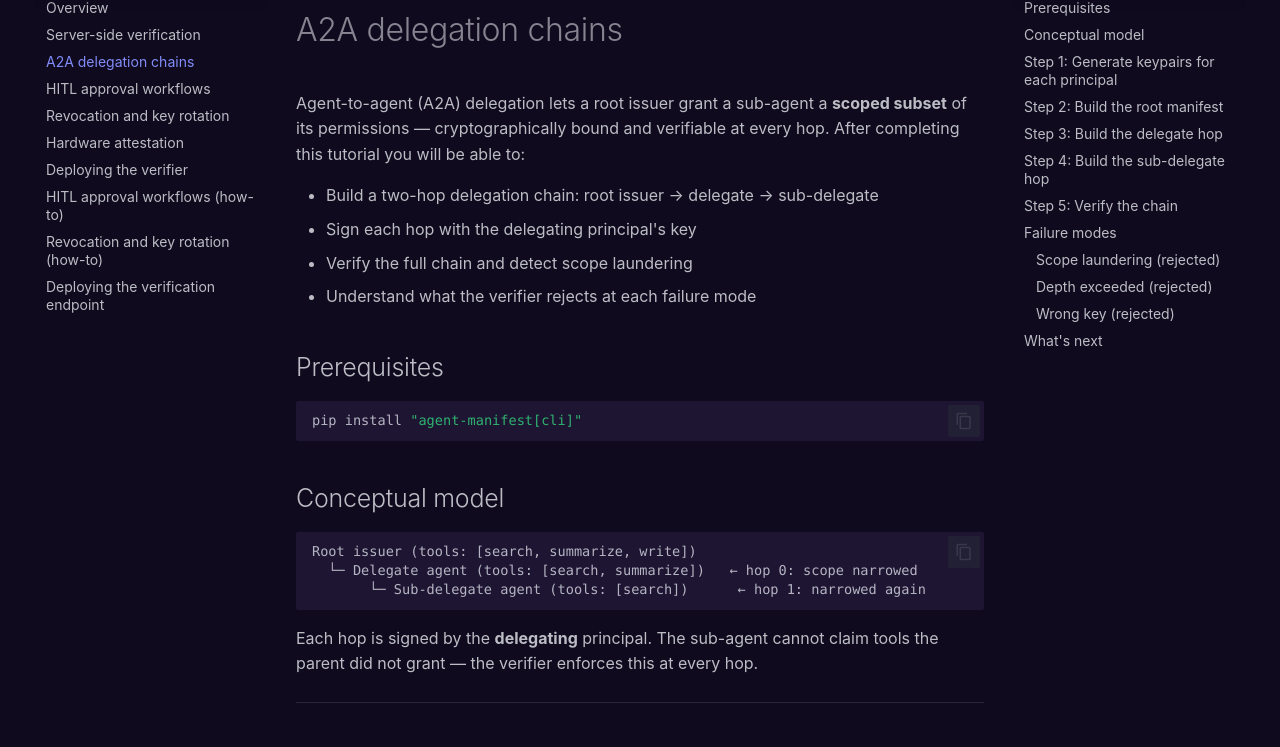
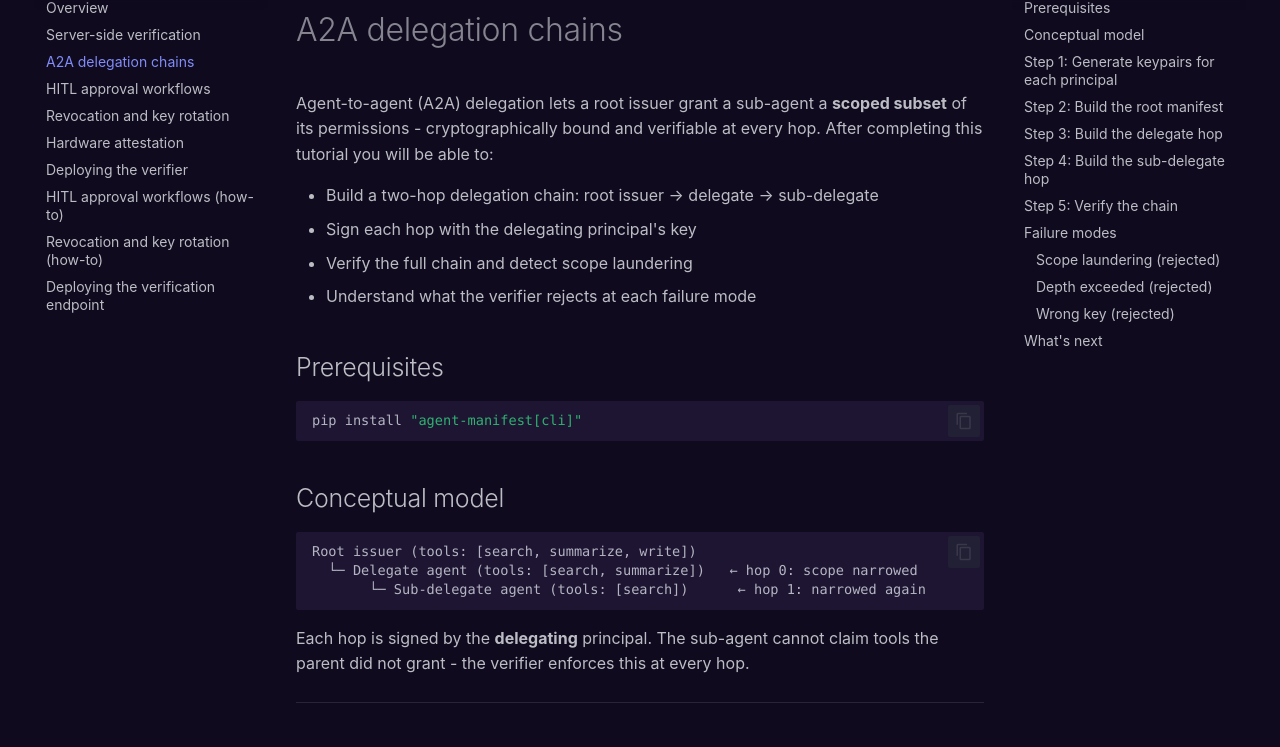
Before and after one commit to agentrust-io/agent-manifest, an MkDocs documentation site: the page built from docs/tutorials/delegation-chains.md, in a window 1280 px wide and 1400 px high. Shown: the part 178-925 px from the top of the window. Built offline with MkDocs 1.6.1 and Material for MkDocs 9.7.7, drawn with Linux system fonts in a browser that asks for light colours; some web fonts are replaced; comment, search, counter and statistics services are not loaded; some of the changed text lies outside the part shown.

Commit message:
docs: remove em dashes

````diff
--- a/docs/tutorials/delegation-chains.md
+++ b/docs/tutorials/delegation-chains.md
@@ -1,6 +1,6 @@
 # A2A delegation chains
 
-Agent-to-agent (A2A) delegation lets a root issuer grant a sub-agent a **scoped subset** of its permissions — cryptographically bound and verifiable at every hop. After completing this tutorial you will be able to:
+Agent-to-agent (A2A) delegation lets a root issuer grant a sub-agent a **scoped subset** of its permissions  -  cryptographically bound and verifiable at every hop. After completing this tutorial you will be able to:
 
 - Build a two-hop delegation chain: root issuer → delegate → sub-delegate
 - Sign each hop with the delegating principal's key
@@ -21,7 +21,7 @@ Root issuer (tools: [search, summarize, write])
        └─ Sub-delegate agent (tools: [search])      ← hop 1: narrowed again
 ```
 
-Each hop is signed by the **delegating** principal. The sub-agent cannot claim tools the parent did not grant — the verifier enforces this at every hop.
+Each hop is signed by the **delegating** principal. The sub-agent cannot claim tools the parent did not grant  -  the verifier enforces this at every hop.
 
 ---
 
@@ -60,7 +60,7 @@ root_manifest = Manifest(
     issuer="spiffe://trust.example/signing-authority",
     crypto_profile=CryptoProfile.standard,
     artifacts=ArtifactBindings(),
-    # No delegation_chain on the root — it IS the root
+    # No delegation_chain on the root  -  it IS the root
     delegation_chain=[],
 )
 
@@ -81,7 +81,7 @@ hop_signer = DelegationHopSigner(keypair=root_kp)
 
 delegate_manifest_id = str(ManifestId.generate())
 
-# The root issuer signs hop 0 — granting a subset of its tools
+# The root issuer signs hop 0  -  granting a subset of its tools
 hop0_scope = {
     "tools": ["search", "summarize"],          # subset of root's [search, summarize, write]
     "data_classifications": ["public", "internal"],
@@ -125,12 +125,12 @@ signed_delegate = delegate_signer.sign(delegate_manifest.model_dump(mode="json")
 
 ## Step 4: Build the sub-delegate hop
 
-The sub-delegate's manifest adds a second hop signed by the **delegate agent** — again narrowing the scope.
+The sub-delegate's manifest adds a second hop signed by the **delegate agent**  -  again narrowing the scope.
 
 ```python
 sub_manifest_id = str(ManifestId.generate())
 
-# The delegate agent signs hop 1 — granting only [search] from its [search, summarize]
+# The delegate agent signs hop 1  -  granting only [search] from its [search, summarize]
 hop1_scope = {
     "tools": ["search"],                        # subset of delegate's [search, summarize]
     "data_classifications": ["public"],         # narrowed from ["public", "internal"]
@@ -253,6 +253,6 @@ bad_sig = delegate_hop_signer.sign_hop(
 
 ## What's next
 
-- [Tutorial: Server-side verification](server-side-verification.md) — verify delegation chains at the relying party
-- [Tutorial: HITL approval workflows](hitl-approvals.md) — require human sign-off within a delegation chain
+- [Tutorial: Server-side verification](server-side-verification.md)  -  verify delegation chains at the relying party
+- [Tutorial: HITL approval workflows](hitl-approvals.md)  -  require human sign-off within a delegation chain
 - [Examples repository](https://github.com/agentrust-io/examples)
````
